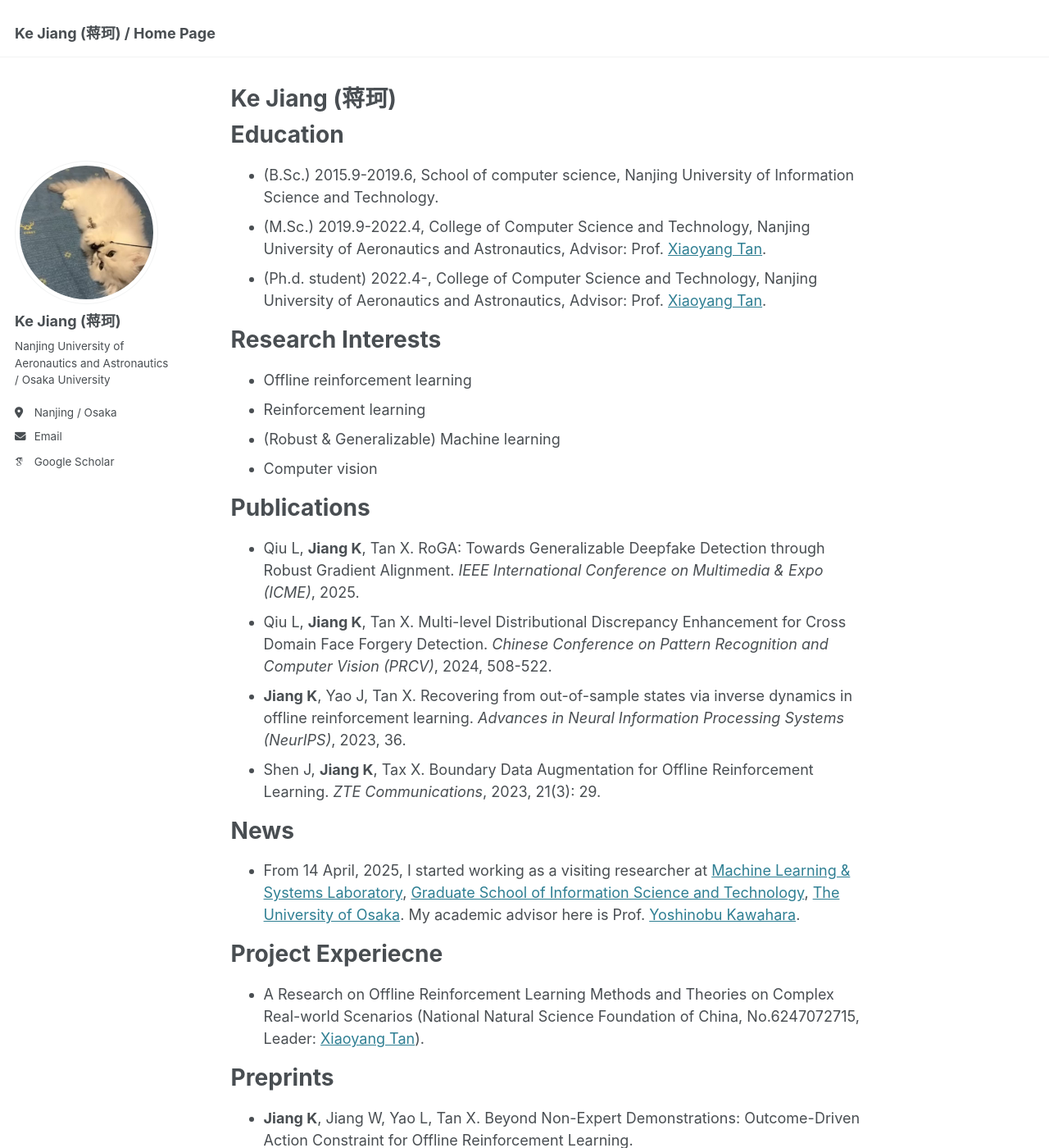
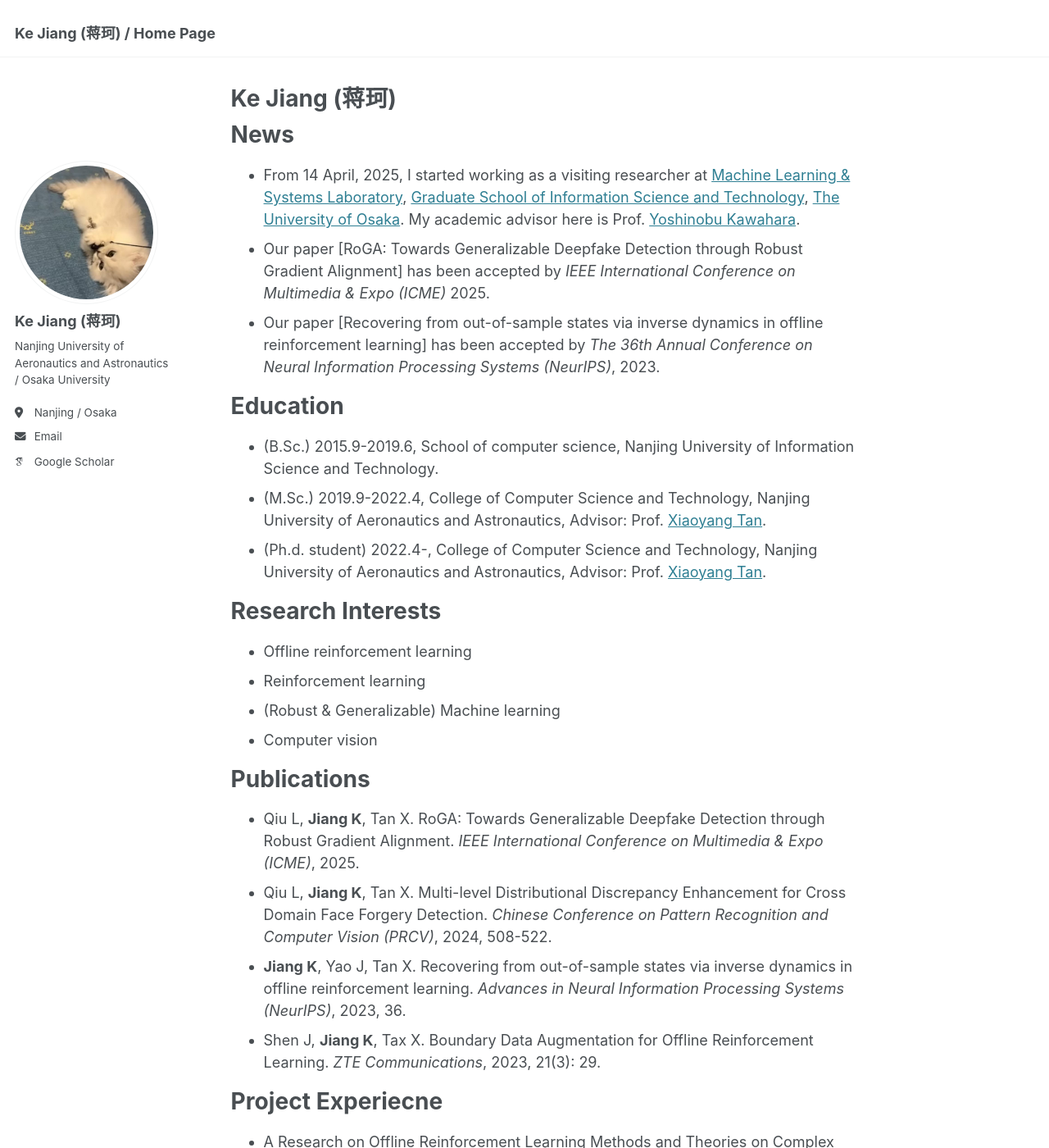
Before and after one commit to Jack10843/Jack10843.github.io, a Jekyll site: the page built from _pages/about.md, in a window 1280 px wide and 1400 px high. Shown: the whole window at 82% size. Built offline with Jekyll 4.4.1, drawn with Linux system fonts in a browser that asks for light colours; some web fonts are replaced.

Commit message:
Update about.md

```diff
--- a/_pages/about.md
+++ b/_pages/about.md
@@ -6,6 +6,12 @@ redirect_from:
   - /about/
   - /about.html
 ---
+
+News
+======
+ - From 14 April, 2025, I started working as a visiting researcher at [Machine Learning & Systems Laboratory](https://mls.ist.osaka-u.ac.jp/en/member.html), [Graduate School of Information Science and Technology](https://www.ist.osaka-u.ac.jp/english/), [The University of Osaka](https://www.osaka-u.ac.jp/en). My academic advisor here is Prof. [Yoshinobu Kawahara](https://mls.ist.osaka-u.ac.jp/en/~kawahara/index.html).
+ - Our paper [RoGA: Towards Generalizable Deepfake Detection through Robust Gradient Alignment] has been accepted by *IEEE International Conference on Multimedia & Expo (ICME)* 2025.
+ - Our paper [Recovering from out-of-sample states via inverse dynamics in offline reinforcement learning] has been accepted by *The 36th Annual Conference on Neural Information Processing Systems (NeurIPS)*, 2023.
 
 Education
 ======
```
Also changed, not shown: other parts of _pages/about.md (+0 -4 lines).
